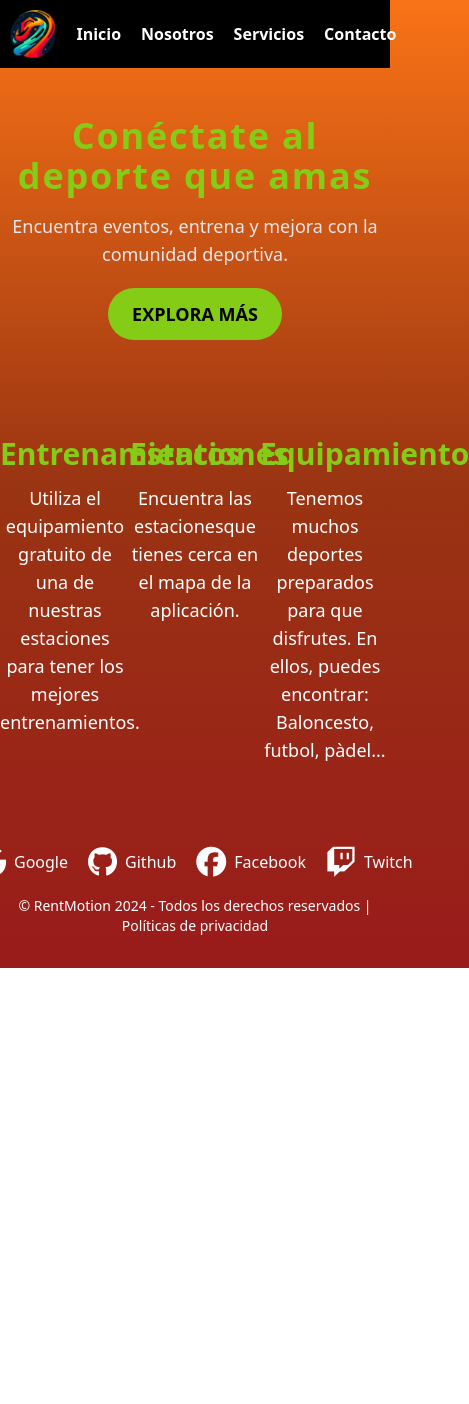
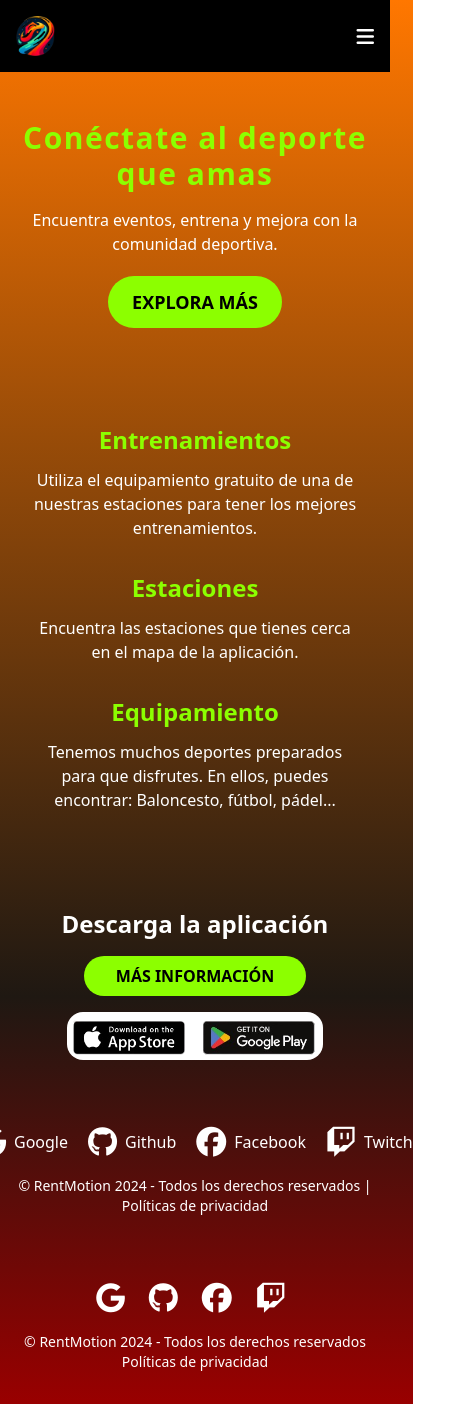
Before and after one commit to Yerayzl1/rentmotion, a website built with Vite: page index.html in a window 390 px wide. Shown: the whole page, 469 px wide, since content can reach past the window. Before the commit the page ends 968 px from the top, so only its background shows below. Built offline with nearby package versions, Linux system fonts and the light colour scheme.

Commit message:
Main Page responsive

```diff
--- a/index.html
+++ b/index.html
@@ -4,50 +4,146 @@
     <meta charset="UTF-8" />
     <meta name="viewport" content="width=device-width, initial-scale=1.0" />
     <title>Página Principal - RentMotion</title>
-    <link rel="icon" href="./assets/img/logo_RestMotion.png">
+    <link rel="icon" href="./assets/img/logo_RentMotion.png">
     <!-- Tailwind CSS -->
-    <script src="https://cdn.tailwindcss.com"></script>
+    <link rel="stylesheet" href="./style.css">
     <!-- Font awesome -->
     <link rel="stylesheet" href="https://cdnjs.cloudflare.com/ajax/libs/font-awesome/6.6.0/css/all.min.css" integrity="sha512-Kc323vGBEqzTmouAECnVceyQqyqdsSiqLQISBL29aUW4U/M7pSPA/gEUZQqv1cwx4OnYxTxve5UMg5GT6L4JJg==" crossorigin="anonymous" referrerpolicy="no-referrer" />
+    <!-- Custom JS -->
+    <script src="./main.js" type="module" defer></script>
   </head>
-  <body class="m-0 font-roboto bg-gradient-to-b from-orange-500 via-orange-800 to-red-800 text-white flex flex-col min-h-screen">
+  <body class="m-0 font-roboto bg-background text-white flex flex-col min-h-screen">
+
     <!-- Navbar -->
-    <header class="w-full p-2.5 flex justify-between items-center bg-black">
-      <img src="./assets/img/logo_RestMotion.png" alt="Logo" class="h-12">
-      <nav>
-        <ul class="flex list-none">
-          <li class="ml-5"><a href="#home" class="text-white no-underline font-bold">Inicio</a></li>
-          <li class="ml-5"><a href="#about" class="text-white no-underline font-bold">Nosotros</a></li>
-          <li class="ml-5"><a href="#services" class="text-white no-underline font-bold">Servicios</a></li>
-          <li class="ml-5"><a href="#contact" class="text-white no-underline font-bold">Contacto</a></li>
-        </ul>
-      </nav>
+    <header class="w-full p-4 flex justify-between items-center bg-black">
+      <!-- Logo aligned to the left -->
+      <div class="flex items-center">
+        <a href="#" class="flex items-center">
+          <img src="./assets/img/logo_RentMotion.png" alt="Logo" class="h-10 sm:h-12 md:h-14">
+        </a>
+      </div>
+
+      <!-- Hamburger menu for mobile -->
+      <div class="lg:hidden">
+        <button id="menu-button" class="text-white focus:outline-none">
+          <i class="fa-solid fa-bars fa-lg"></i>
+        </button>
+      </div>
+
+      <!-- Main navigation centered (hidden on mobile) -->
+      <div class="hidden lg:flex items-center justify-center w-full">
+        <nav class="ml-4">
+          <ul class="flex list-none space-x-4 sm:space-x-6 md:space-x-8 text-white font-bold items-center">
+            <li><a href="#home" class="no-underline">INICIO</a></li>
+
+            <!-- Menu Nosotros -->
+            <li class="relative group">
+              <a href="#" class="no-underline flex items-center">NOSOTROS
+                <svg xmlns="http://www.w3.org/2000/svg" fill="white" viewBox="0 0 24 24" stroke-width="1.5" stroke="currentColor" class="w-4 h-4 ml-1 group-hover:rotate-180 transition-transform">
+                  <path stroke-linecap="round" stroke-linejoin="round" d="M19.5 8.25l-7.5 7.5-7.5-7.5" />
+                </svg>
+              </a>
+              <!-- Dropdown menu -->
+              <ul class="absolute left-0 hidden mt-1 group-hover:block bg-black text-white p-2 space-y-2 shadow-lg">
+                <li><a href="#about" class="block px-4 py-2">Sobre nosotros</a></li>
+                <li><a href="#help" class="block px-4 py-2">Ayuda</a></li>
+                <li><a href="#rentmotion" class="block px-4 py-2 text-red-500">RentMotion+</a></li>
+              </ul>
+            </li>
+
+            <!-- Menu Servicios -->
+            <li class="relative group">
+              <a href="#" class="no-underline flex items-center">SERVICIOS
+                <svg xmlns="http://www.w3.org/2000/svg" fill="white" viewBox="0 0 24 24" stroke-width="1.5" stroke="currentColor" class="w-4 h-4 ml-1 group-hover:rotate-180 transition-transform">
+                  <path stroke-linecap="round" stroke-linejoin="round" d="M19.5 8.25l-7.5 7.5-7.5-7.5" />
+                </svg>
+              </a>
+              <!-- Dropdown menu -->
+              <ul class="absolute left-0 hidden mt-1 group-hover:block bg-black text-white p-2 space-y-2 shadow-lg">
+                <li><a href="#locations" class="block px-4 py-2">Ubicaciones</a></li>
+                <li><a href="#equipment" class="block px-4 py-2">Equipamiento</a></li>
+                <li><a href="#events" class="block px-4 py-2">Eventos</a></li>
+              </ul>
+            </li>
+
+            <li><a href="#contact" class="no-underline">CONTACTO</a></li>
+          </ul>
+        </nav>
+      </div>
+
+      <!-- Profile Icon (hidden on mobile) -->
+      <div class="hidden lg:block">
+        <a href="#"><i class="fa-solid fa-user text-3xl me-4"></i></a>
+      </div>
     </header>
 
+    <!-- Mobile Menu -->
+    <div id="mobile-menu" class="lg:hidden fixed inset-0 bg-black bg-opacity-100 text-white hidden flex-col justify-center items-center space-y-8">
+      <!-- Centrado del contenido del menú -->
+      <a href="#home" class="text-xl">INICIO</a>
+
+      <!-- Menu Nosotros -->
+      <div class="relative">
+        <a href="#" id="nosotros-button" class="text-xl flex items-center">NOSOTROS</a>
+        <ul id="nosotros-menu" class="hidden mt-2 text-center space-y-2">
+          <li><a href="#about">Sobre nosotros</a></li>
+          <li><a href="#help">Ayuda</a></li>
+          <li><a href="#rentmotion" class="text-red-500">RentMotion+</a></li>
+        </ul>
+      </div>
+
+      <!-- Menu Servicios -->
+      <div class="relative">
+        <a href="#" id="servicios-button" class="text-xl flex items-center">SERVICIOS</a>
+        <ul id="servicios-menu" class="hidden mt-2 text-center space-y-2">
+          <li><a href="#locations">Ubicaciones</a></li>
+          <li><a href="#equipment">Equipamiento</a></li>
+          <li><a href="#events">Eventos</a></li>
+        </ul>
+      </div>
+
+      <a href="#contact" class="text-xl">CONTACTO</a>
+
+      <!-- Login and Register Section centrado -->
+      <div class="flex justify-center space-x-8 pb-10 mt-10">
+        <a href="#" class="text-red-500">LOGIN</a>
+        <a href="#" class="text-red-500">REGISTER</a>
+      </div>
+    </div>
+
     <!-- Contenido principal -->
-    <main class="flex-grow">
-      <section class="text-center my-12">
-        <h1 class="text-4xl tracking-wider text-lime-500 font-bold mb-4">Conéctate al deporte que amas</h1>
-        <p class="text-lg text-gray-200">Encuentra eventos, entrena y mejora con la comunidad deportiva.</p>
-        <button class="mt-5 py-3 px-6 bg-lime-500 text-black text-lg uppercase rounded-full font-bold">Explora más</button>
+    <main class="flex-grow px-4 sm:px-6 md:px-8">
+      <section class="text-center my-12 sm:my-16">
+        <h1 class="text-3xl sm:text-4xl md:text-5xl tracking-wider text-terciaryColor font-bold mb-4">Conéctate al deporte que amas</h1>
+        <p class="text-base sm:text-lg md:text-xl text-gray-200">Encuentra eventos, entrena y mejora con la comunidad deportiva.</p>
+        <button class="mt-5 py-3 px-6 bg-terciaryColor text-black text-lg uppercase rounded-full font-bold">Explora más</button>
       </section>
 
       <!-- Servicios -->
-      <section class="w-full py-12 flex justify-around">
-        <div class="text-center w-1/3">
-          <h3 class="text-3xl text-lime-500 font-bold">Entrenamientos</h3>
-          <p class="text-lg text-white mt-3">Utiliza el equipamiento gratuito de una de nuestras estaciones para tener los mejores entrenamientos.</p>
+      <section class="w-full py-12 sm:py-16 flex flex-col sm:flex-row justify-around items-center space-y-8 sm:space-y-10">
+        <div class="text-center w-full sm:w-1/3 px-4">
+          <h3 class="text-2xl sm:text-3xl md:text-4xl text-terciaryColor font-bold">Entrenamientos</h3>
+          <p class="text-base sm:text-lg md:text-xl text-white mt-3">Utiliza el equipamiento gratuito de una de nuestras estaciones para tener los mejores entrenamientos.</p>
         </div>
-        <div class="text-center w-1/3">
-          <h3 class="text-3xl text-lime-500 font-bold">Estaciones</h3>
-          <p class="text-lg text-white mt-3">Encuentra las estacionesque tienes cerca en el mapa de la aplicación.</p>
+        <div class="text-center w-full sm:w-1/3 px-4">
+          <h3 class="text-2xl sm:text-3xl md:text-4xl text-terciaryColor font-bold">Estaciones</h3>
+          <p class="text-base sm:text-lg md:text-xl text-white mt-3">Encuentra las estaciones que tienes cerca en el mapa de la aplicación.</p>
         </div>
-        <div class="text-center w-1/3">
-          <h3 class="text-3xl text-lime-500 font-bold">Equipamiento</h3>
-          <p class="text-lg text-white mt-3">Tenemos muchos deportes preparados para que disfrutes. En ellos, puedes encontrar: Baloncesto, futbol, pàdel...</p>
+        <div class="text-center w-full sm:w-1/3 px-4">
+          <h3 class="text-2xl sm:text-3xl md:text-4xl text-terciaryColor font-bold">Equipamiento</h3>
+          <p class="text-base sm:text-lg md:text-xl text-white mt-3">Tenemos muchos deportes preparados para que disfrutes. En ellos, puedes encontrar: Baloncesto, fútbol, pádel...</p>
         </div>
       </section>
     </main>
+
+    <!-- Descarga la aplicación -->
+    <section class="block sm:block md:hidden py-8 text-center w-full mt-4 sm:mt-8">
+      <h2 class="text-white text-2xl sm:text-3xl font-bold mb-4">Descarga la aplicación</h2>
+      <button class="px-8 py-2 bg-terciaryColor text-black font-bold uppercase rounded-full mb-4">Más información</button>
+      <div class="flex justify-center space-x-4">
+        <a href="#" class="block"><img src="./assets/img/downloadImage.png" alt="Download on the App Store" class="h-12 bg-white rounded-2xl"></a>
+      </div>
+    </section>
 
     <!-- Footer -->
     <footer class="py-8 text-center w-full">
@@ -67,5 +163,16 @@
       </div>
       <p class="mt-4 text-sm text-white">© RentMotion 2024 - Todos los derechos reservados | Políticas de privacidad</p>
     </footer>
+
+    <!-- Footer mobile (sm:) -->
+    <footer class="block md:hidden py-8 text-center w-full">
+      <div class="flex justify-center space-x-4">
+        <a href="#"><i class="fa-brands fa-google mr-2 text-3xl"></i></a>
+        <a href="#"><i class="fa-brands fa-github mr-2 text-3xl"></i></a>
+        <a href="#"><i class="fa-brands fa-facebook mr-2 text-3xl"></i></a>
+        <a href="#"><i class="fa-brands fa-twitch mr-2 text-3xl"></i></a>
+      </div>
+      <p class="mt-4 text-sm text-white">© RentMotion 2024 - Todos los derechos reservados  Políticas de privacidad</p>
+    </footer>
   </body>
 </html>
--- a/main.js
+++ b/main.js
@@ -1 +1,8 @@
 import './style.css'
+// Mobile Menu Toggle Script
+const menuButton = document.getElementById('menu-button');
+const mobileMenu = document.getElementById('mobile-menu');
+
+menuButton.addEventListener('click', () => {
+  mobileMenu.classList.toggle('hidden');
+});
--- a/tailwind.config.js
+++ b/tailwind.config.js
@@ -1,7 +1,20 @@
 module.exports = {
   content: ["./index.html", "./src/**/*.{js,ts}"],
   theme: {
-    extend: {},
+    colors: {
+      mainColor: '#FF0000',
+      secondaryColor: '#FF7700',
+      terciaryColor: '#8CFF00',
+      linkColor: '#00B7FF',
+      black: '#000000',
+      white: '#FFFFFF',
+    },
+    extend: {
+      backgroundImage: {
+        'background': 'linear-gradient(0deg, #990000 0%, #1F1812 29%, #994C08 69%, #FF7700 100%)',
+        'plus': 'linear-gradient(0deg, #FF7700 0%, #FF3636 50%, #FF6E00 100%)',
+      },
+    },
   },
   plugins: [],
 };
```
Also changed, not shown: assets/img/logo_RentMotion.png (renamed from assets/img/logo_RestMotion.png), 1 other file.
